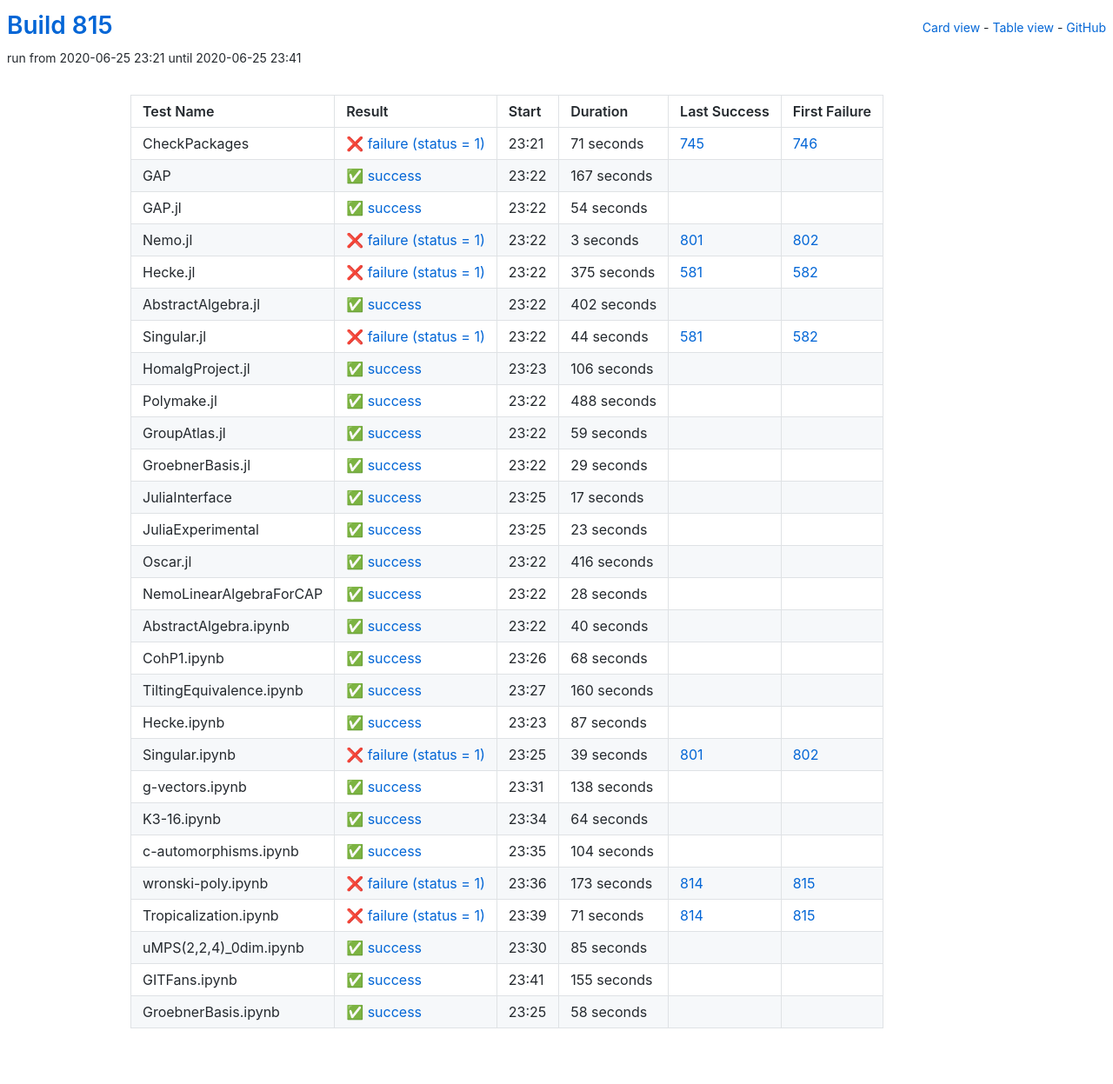
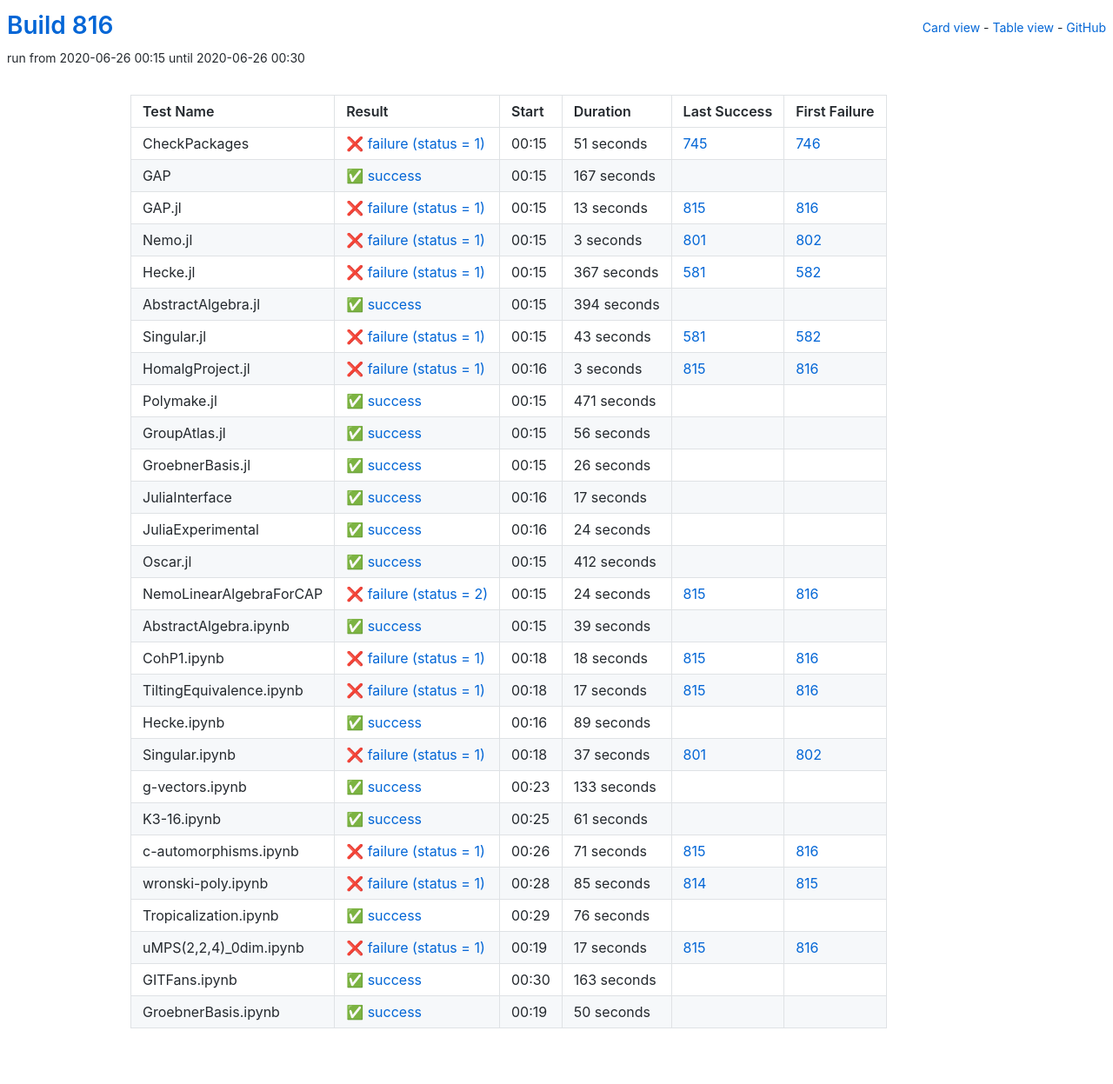
Before and after one commit to oscar-system/oscar-ci-status-1.4, a Jekyll site: the page built from table.html, in a window 1280 px wide. Shown: the whole page at 87% size. Built offline with Jekyll 4.4.1, drawn with Linux system fonts in a browser that asks for light colours.

Commit message:
Build #816

```diff
--- a/_data/ci.yml
+++ b/_data/ci.yml
@@ -1,6 +1,6 @@
 ---
-build: 815
-build_url: https://oscarci.mathematik.uni-kl.de/job/oscar-julia-1.4/815/
+build: 816
+build_url: https://oscarci.mathematik.uni-kl.de/job/oscar-julia-1.4/816/
 job: oscar-julia-1.4
 organization: oscar-system
 repo: oscar-ci-status-1.4
@@ -8,20 +8,20 @@ repourl: https://github.com/oscar-system/oscar-ci-status-1.4
 tests:
 - name: CheckPackages
   id: checkpackages
-  log: https://oscarci.mathematik.uni-kl.de/job/oscar-julia-1.4/815/artifact/logs/build-815/CheckPackages.log
-  start: 2020-06-25 23:21
+  log: https://oscarci.mathematik.uni-kl.de/job/oscar-julia-1.4/816/artifact/logs/build-816/CheckPackages.log
+  start: 2020-06-26 00:15
   success: false
   exitcode: 1
   status: failure
-  duration: 71
+  duration: 51
   last_success: 745
   last_success_url: https://oscarci.mathematik.uni-kl.de/job/oscar-julia-1.4/745/
   first_failure: 746
   first_failure_url: https://oscarci.mathematik.uni-kl.de/job/oscar-julia-1.4/746/
 - name: GAP
   id: gap
-  log: https://oscarci.mathematik.uni-kl.de/job/oscar-julia-1.4/815/artifact/logs/build-815/GAP.log
-  start: 2020-06-25 23:22
+  log: https://oscarci.mathematik.uni-kl.de/job/oscar-julia-1.4/816/artifact/logs/build-816/GAP.log
+  start: 2020-06-26 00:15
   success: true
   exitcode: 0
   status: success
@@ -32,20 +32,20 @@ tests:
   first_failure_url:
 - name: GAP.jl
   id: gap-jl
-  log: https://oscarci.mathematik.uni-kl.de/job/oscar-julia-1.4/815/artifact/logs/build-815/GAP.jl.log
-  start: 2020-06-25 23:22
-  success: true
-  exitcode: 0
-  status: success
-  duration: 54
-  last_success: false
-  last_success_url:
-  first_failure: false
-  first_failure_url:
+  log: https://oscarci.mathematik.uni-kl.de/job/oscar-julia-1.4/816/artifact/logs/build-816/GAP.jl.log
+  start: 2020-06-26 00:15
+  success: false
+  exitcode: 1
+  status: failure
+  duration: 13
+  last_success: 815
+  last_success_url: https://oscarci.mathematik.uni-kl.de/job/oscar-julia-1.4/815/
+  first_failure: 816
+  first_failure_url: https://oscarci.mathematik.uni-kl.de/job/oscar-julia-1.4/816/
 - name: Nemo.jl
   id: nemo-jl
-  log: https://oscarci.mathematik.uni-kl.de/job/oscar-julia-1.4/815/artifact/logs/build-815/Nemo.jl.log
-  start: 2020-06-25 23:22
+  log: https://oscarci.mathematik.uni-kl.de/job/oscar-julia-1.4/816/artifact/logs/build-816/Nemo.jl.log
+  start: 2020-06-26 00:15
   success: false
   exitcode: 1
   status: failure
@@ -56,92 +56,92 @@ tests:
   first_failure_url: https://oscarci.mathematik.uni-kl.de/job/oscar-julia-1.4/802/
 - name: Hecke.jl
   id: hecke-jl
-  log: https://oscarci.mathematik.uni-kl.de/job/oscar-julia-1.4/815/artifact/logs/build-815/Hecke.jl.log
-  start: 2020-06-25 23:22
+  log: https://oscarci.mathematik.uni-kl.de/job/oscar-julia-1.4/816/artifact/logs/build-816/Hecke.jl.log
+  start: 2020-06-26 00:15
   success: false
   exitcode: 1
   status: failure
-  duration: 375
+  duration: 367
   last_success: 581
   last_success_url: https://oscarci.mathematik.uni-kl.de/job/oscar-julia-1.4/581/
   first_failure: 582
   first_failure_url: https://oscarci.mathematik.uni-kl.de/job/oscar-julia-1.4/582/
 - name: AbstractAlgebra.jl
   id: abstractalgebra-jl
-  log: https://oscarci.mathematik.uni-kl.de/job/oscar-julia-1.4/815/artifact/logs/build-815/AbstractAlgebra.jl.log
-  start: 2020-06-25 23:22
+  log: https://oscarci.mathematik.uni-kl.de/job/oscar-julia-1.4/816/artifact/logs/build-816/AbstractAlgebra.jl.log
+  start: 2020-06-26 00:15
   success: true
   exitcode: 0
   status: success
-  duration: 402
+  duration: 394
   last_success: false
   last_success_url:
   first_failure: false
   first_failure_url:
 - name: Singular.jl
   id: singular-jl
-  log: https://oscarci.mathematik.uni-kl.de/job/oscar-julia-1.4/815/artifact/logs/build-815/Singular.jl.log
-  start: 2020-06-25 23:22
+  log: https://oscarci.mathematik.uni-kl.de/job/oscar-julia-1.4/816/artifact/logs/build-816/Singular.jl.log
+  start: 2020-06-26 00:15
   success: false
   exitcode: 1
   status: failure
-  duration: 44
+  duration: 43
   last_success: 581
   last_success_url: https://oscarci.mathematik.uni-kl.de/job/oscar-julia-1.4/581/
   first_failure: 582
   first_failure_url: https://oscarci.mathematik.uni-kl.de/job/oscar-julia-1.4/582/
 - name: HomalgProject.jl
   id: homalgproject-jl
-  log: https://oscarci.mathematik.uni-kl.de/job/oscar-julia-1.4/815/artifact/logs/build-815/HomalgProject.jl.log
-  start: 2020-06-25 23:23
+  log: https://oscarci.mathematik.uni-kl.de/job/oscar-julia-1.4/816/artifact/logs/build-816/HomalgProject.jl.log
+  start: 2020-06-26 00:16
+  success: false
+  exitcode: 1
+  status: failure
+  duration: 3
+  last_success: 815
+  last_success_url: https://oscarci.mathematik.uni-kl.de/job/oscar-julia-1.4/815/
+  first_failure: 816
+  first_failure_url: https://oscarci.mathematik.uni-kl.de/job/oscar-julia-1.4/816/
+- name: Polymake.jl
+  id: polymake-jl
+  log: https://oscarci.mathematik.uni-kl.de/job/oscar-julia-1.4/816/artifact/logs/build-816/Polymake.jl.log
+  start: 2020-06-26 00:15
   success: true
   exitcode: 0
   status: success
-  duration: 106
-  last_success: false
-  last_success_url:
-  first_failure: false
-  first_failure_url:
-- name: Polymake.jl
-  id: polymake-jl
-  log: https://oscarci.mathematik.uni-kl.de/job/oscar-julia-1.4/815/artifact/logs/build-815/Polymake.jl.log
-  start: 2020-06-25 23:22
-  success: true
-  exitcode: 0
-  status: success
-  duration: 488
+  duration: 471
   last_success: false
   last_success_url:
   first_failure: false
   first_failure_url:
 - name: GroupAtlas.jl
   id: groupatlas-jl
-  log: https://oscarci.mathematik.uni-kl.de/job/oscar-julia-1.4/815/artifact/logs/build-815/GroupAtlas.jl.log
-  start: 2020-06-25 23:22
+  log: https://oscarci.mathematik.uni-kl.de/job/oscar-julia-1.4/816/artifact/logs/build-816/GroupAtlas.jl.log
+  start: 2020-06-26 00:15
   success: true
   exitcode: 0
   status: success
-  duration: 59
+  duration: 56
   last_success: false
   last_success_url:
   first_failure: false
   first_failure_url:
 - name: GroebnerBasis.jl
   id: groebnerbasis-jl
-  log: https://oscarci.mathematik.uni-kl.de/job/oscar-julia-1.4/815/artifact/logs/build-815/GroebnerBasis.jl.log
-  start: 2020-06-25 23:22
+  log: https://oscarci.mathematik.uni-kl.de/job/oscar-julia-1.4/816/artifact/logs/build-816/GroebnerBasis.jl.log
+  start: 2020-06-26 00:15
   success: true
   exitcode: 0
   status: success
-  duration: 29
+  duration: 26
   last_success: false
   last_success_url:
   first_failure: false
   first_failure_url:
 - name: JuliaInterface
   id: juliainterface
-  log: https://oscarci.mathematik.uni-kl.de/job/oscar-julia-1.4/815/artifact/logs/build-815/JuliaInterface.log
-  start: 2020-06-25 23:25
+  log: https://oscarci.mathematik.uni-kl.de/job/oscar-julia-1.4/816/artifact/logs/build-816/JuliaInterface.log
+  start: 2020-06-26 00:16
   success: true
   exitcode: 0
   status: success
@@ -152,192 +152,192 @@ tests:
   first_failure_url:
 - name: JuliaExperimental
   id: juliaexperimental
-  log: https://oscarci.mathematik.uni-kl.de/job/oscar-julia-1.4/815/artifact/logs/build-815/JuliaExperimental.log
-  start: 2020-06-25 23:25
+  log: https://oscarci.mathematik.uni-kl.de/job/oscar-julia-1.4/816/artifact/logs/build-816/JuliaExperimental.log
+  start: 2020-06-26 00:16
   success: true
   exitcode: 0
   status: success
-  duration: 23
+  duration: 24
   last_success: false
   last_success_url:
   first_failure: false
   first_failure_url:
 - name: Oscar.jl
   id: oscar-jl
-  log: https://oscarci.mathematik.uni-kl.de/job/oscar-julia-1.4/815/artifact/logs/build-815/Oscar.jl.log
-  start: 2020-06-25 23:22
+  log: https://oscarci.mathematik.uni-kl.de/job/oscar-julia-1.4/816/artifact/logs/build-816/Oscar.jl.log
+  start: 2020-06-26 00:15
   success: true
   exitcode: 0
   status: success
-  duration: 416
+  duration: 412
   last_success: false
   last_success_url:
   first_failure: false
   first_failure_url:
 - name: NemoLinearAlgebraForCAP
   id: nemolinearalgebraforcap
-  log: https://oscarci.mathematik.uni-kl.de/job/oscar-julia-1.4/815/artifact/logs/build-815/NemoLinearAlgebraForCAP.log
-  start: 2020-06-25 23:22
+  log: https://oscarci.mathematik.uni-kl.de/job/oscar-julia-1.4/816/artifact/logs/build-816/NemoLinearAlgebraForCAP.log
+  start: 2020-06-26 00:15
+  success: false
+  exitcode: 2
+  status: failure
+  duration: 24
+  last_success: 815
+  last_success_url: https://oscarci.mathematik.uni-kl.de/job/oscar-julia-1.4/815/
+  first_failure: 816
+  first_failure_url: https://oscarci.mathematik.uni-kl.de/job/oscar-julia-1.4/816/
+- name: AbstractAlgebra.ipynb
+  id: abstractalgebra-ipynb
+  log: https://oscarci.mathematik.uni-kl.de/job/oscar-julia-1.4/816/artifact/logs/build-816/AbstractAlgebra.ipynb.log
+  start: 2020-06-26 00:15
   success: true
   exitcode: 0
   status: success
-  duration: 28
-  last_success: false
-  last_success_url:
-  first_failure: false
-  first_failure_url:
-- name: AbstractAlgebra.ipynb
-  id: abstractalgebra-ipynb
-  log: https://oscarci.mathematik.uni-kl.de/job/oscar-julia-1.4/815/artifact/logs/build-815/AbstractAlgebra.ipynb.log
-  start: 2020-06-25 23:22
-  success: true
-  exitcode: 0
-  status: success
-  duration: 40
+  duration: 39
   last_success: false
   last_success_url:
   first_failure: false
   first_failure_url:
 - name: CohP1.ipynb
   id: cohp1-ipynb
-  log: https://oscarci.mathematik.uni-kl.de/job/oscar-julia-1.4/815/artifact/logs/build-815/CohP1.ipynb.log
-  start: 2020-06-25 23:26
+  log: https://oscarci.mathematik.uni-kl.de/job/oscar-julia-1.4/816/artifact/logs/build-816/CohP1.ipynb.log
+  start: 2020-06-26 00:18
+  success: false
+  exitcode: 1
+  status: failure
+  duration: 18
+  last_success: 815
+  last_success_url: https://oscarci.mathematik.uni-kl.de/job/oscar-julia-1.4/815/
+  first_failure: 816
+  first_failure_url: https://oscarci.mathematik.uni-kl.de/job/oscar-julia-1.4/816/
+- name: TiltingEquivalence.ipynb
+  id: tiltingequivalence-ipynb
+  log: https://oscarci.mathematik.uni-kl.de/job/oscar-julia-1.4/816/artifact/logs/build-816/TiltingEquivalence.ipynb.log
+  start: 2020-06-26 00:18
+  success: false
+  exitcode: 1
+  status: failure
+  duration: 17
+  last_success: 815
+  last_success_url: https://oscarci.mathematik.uni-kl.de/job/oscar-julia-1.4/815/
+  first_failure: 816
+  first_failure_url: https://oscarci.mathematik.uni-kl.de/job/oscar-julia-1.4/816/
+- name: Hecke.ipynb
+  id: hecke-ipynb
+  log: https://oscarci.mathematik.uni-kl.de/job/oscar-julia-1.4/816/artifact/logs/build-816/Hecke.ipynb.log
+  start: 2020-06-26 00:16
   success: true
   exitcode: 0
   status: success
-  duration: 68
-  last_success: false
-  last_success_url:
-  first_failure: false
-  first_failure_url:
-- name: TiltingEquivalence.ipynb
-  id: tiltingequivalence-ipynb
-  log: https://oscarci.mathematik.uni-kl.de/job/oscar-julia-1.4/815/artifact/logs/build-815/TiltingEquivalence.ipynb.log
-  start: 2020-06-25 23:27
-  success: true
-  exitcode: 0
-  status: success
-  duration: 160
-  last_success: false
-  last_success_url:
-  first_failure: false
-  first_failure_url:
-- name: Hecke.ipynb
-  id: hecke-ipynb
-  log: https://oscarci.mathematik.uni-kl.de/job/oscar-julia-1.4/815/artifact/logs/build-815/Hecke.ipynb.log
-  start: 2020-06-25 23:23
-  success: true
-  exitcode: 0
-  status: success
-  duration: 87
+  duration: 89
   last_success: false
   last_success_url:
   first_failure: false
   first_failure_url:
 - name: Singular.ipynb
   id: singular-ipynb
-  log: https://oscarci.mathematik.uni-kl.de/job/oscar-julia-1.4/815/artifact/logs/build-815/Singular.ipynb.log
-  start: 2020-06-25 23:25
+  log: https://oscarci.mathematik.uni-kl.de/job/oscar-julia-1.4/816/artifact/logs/build-816/Singular.ipynb.log
+  start: 2020-06-26 00:18
   success: false
   exitcode: 1
   status: failure
-  duration: 39
+  duration: 37
   last_success: 801
   last_success_url: https://oscarci.mathematik.uni-kl.de/job/oscar-julia-1.4/801/
   first_failure: 802
   first_failure_url: https://oscarci.mathematik.uni-kl.de/job/oscar-julia-1.4/802/
 - name: g-vectors.ipynb
   id: g-vectors-ipynb
-  log: https://oscarci.mathematik.uni-kl.de/job/oscar-julia-1.4/815/artifact/logs/build-815/g-vectors.ipynb.log
-  start: 2020-06-25 23:31
+  log: https://oscarci.mathematik.uni-kl.de/job/oscar-julia-1.4/816/artifact/logs/build-816/g-vectors.ipynb.log
+  start: 2020-06-26 00:23
   success: true
   exitcode: 0
   status: success
-  duration: 138
+  duration: 133
   last_success: false
   last_success_url:
   first_failure: false
   first_failure_url:
 - name: K3-16.ipynb
   id: k3-16-ipynb
-  log: https://oscarci.mathematik.uni-kl.de/job/oscar-julia-1.4/815/artifact/logs/build-815/K3-16.ipynb.log
-  start: 2020-06-25 23:34
+  log: https://oscarci.mathematik.uni-kl.de/job/oscar-julia-1.4/816/artifact/logs/build-816/K3-16.ipynb.log
+  start: 2020-06-26 00:25
   success: true
   exitcode: 0
   status: success
-  duration: 64
+  duration: 61
   last_success: false
   last_success_url:
   first_failure: false
   first_failure_url:
 - name: c-automorphisms.ipynb
   id: c-automorphisms-ipynb
-  log: https://oscarci.mathematik.uni-kl.de/job/oscar-julia-1.4/815/artifact/logs/build-815/c-automorphisms.ipynb.log
-  start: 2020-06-25 23:35
-  success: true
-  exitcode: 0
-  status: success
-  duration: 104
-  last_success: false
-  last_success_url:
-  first_failure: false
-  first_failure_url:
-- name: wronski-poly.ipynb
-  id: wronski-poly-ipynb
-  log: https://oscarci.mathematik.uni-kl.de/job/oscar-julia-1.4/815/artifact/logs/build-815/wronski-poly.ipynb.log
-  start: 2020-06-25 23:36
+  log: https://oscarci.mathematik.uni-kl.de/job/oscar-julia-1.4/816/artifact/logs/build-816/c-automorphisms.ipynb.log
+  start: 2020-06-26 00:26
   success: false
   exitcode: 1
   status: failure
-  duration: 173
+  duration: 71
+  last_success: 815
+  last_success_url: https://oscarci.mathematik.uni-kl.de/job/oscar-julia-1.4/815/
+  first_failure: 816
+  first_failure_url: https://oscarci.mathematik.uni-kl.de/job/oscar-julia-1.4/816/
+- name: wronski-poly.ipynb
+  id: wronski-poly-ipynb
+  log: https://oscarci.mathematik.uni-kl.de/job/oscar-julia-1.4/816/artifact/logs/build-816/wronski-poly.ipynb.log
+  start: 2020-06-26 00:28
+  success: false
+  exitcode: 1
+  status: failure
+  duration: 85
   last_success: 814
   last_success_url: https://oscarci.mathematik.uni-kl.de/job/oscar-julia-1.4/814/
   first_failure: 815
   first_failure_url: https://oscarci.mathematik.uni-kl.de/job/oscar-julia-1.4/815/
 - name: Tropicalization.ipynb
   id: tropicalization-ipynb
-  log: https://oscarci.mathematik.uni-kl.de/job/oscar-julia-1.4/815/artifact/logs/build-815/Tropicalization.ipynb.log
-  start: 2020-06-25 23:39
-  success: false
-  exitcode: 1
-  status: failure
-  duration: 71
-  last_success: 814
-  last_success_url: https://oscarci.mathematik.uni-kl.de/job/oscar-julia-1.4/814/
-  first_failure: 815
-  first_failure_url: https://oscarci.mathematik.uni-kl.de/job/oscar-julia-1.4/815/
-- name: uMPS(2,2,4)_0dim.ipynb
-  id: umps-2-2-4-0dim-ipynb
-  log: https://oscarci.mathematik.uni-kl.de/job/oscar-julia-1.4/815/artifact/logs/build-815/uMPS-2-2-4-_0dim.ipynb.log
-  start: 2020-06-25 23:30
+  log: https://oscarci.mathematik.uni-kl.de/job/oscar-julia-1.4/816/artifact/logs/build-816/Tropicalization.ipynb.log
+  start: 2020-06-26 00:29
   success: true
   exitcode: 0
   status: success
-  duration: 85
+  duration: 76
   last_success: false
   last_success_url:
   first_failure: false
   first_failure_url:
+- name: uMPS(2,2,4)_0dim.ipynb
+  id: umps-2-2-4-0dim-ipynb
+  log: https://oscarci.mathematik.uni-kl.de/job/oscar-julia-1.4/816/artifact/logs/build-816/uMPS-2-2-4-_0dim.ipynb.log
+  start: 2020-06-26 00:19
+  success: false
+  exitcode: 1
+  status: failure
+  duration: 17
+  last_success: 815
+  last_success_url: https://oscarci.mathematik.uni-kl.de/job/oscar-julia-1.4/815/
+  first_failure: 816
+  first_failure_url: https://oscarci.mathematik.uni-kl.de/job/oscar-julia-1.4/816/
 - name: GITFans.ipynb
   id: gitfans-ipynb
-  log: https://oscarci.mathematik.uni-kl.de/job/oscar-julia-1.4/815/artifact/logs/build-815/GITFans.ipynb.log
-  start: 2020-06-25 23:41
+  log: https://oscarci.mathematik.uni-kl.de/job/oscar-julia-1.4/816/artifact/logs/build-816/GITFans.ipynb.log
+  start: 2020-06-26 00:30
   success: true
   exitcode: 0
   status: success
-  duration: 155
+  duration: 163
   last_success: false
   last_success_url:
   first_failure: false
   first_failure_url:
 - name: GroebnerBasis.ipynb
   id: groebnerbasis-ipynb
-  log: https://oscarci.mathematik.uni-kl.de/job/oscar-julia-1.4/815/artifact/logs/build-815/GroebnerBasis.ipynb.log
-  start: 2020-06-25 23:25
+  log: https://oscarci.mathematik.uni-kl.de/job/oscar-julia-1.4/816/artifact/logs/build-816/GroebnerBasis.ipynb.log
+  start: 2020-06-26 00:19
   success: true
   exitcode: 0
   status: success
-  duration: 58
+  duration: 50
   last_success: false
   last_success_url:
   first_failure: false
```
Also changed, not shown: README.md.
